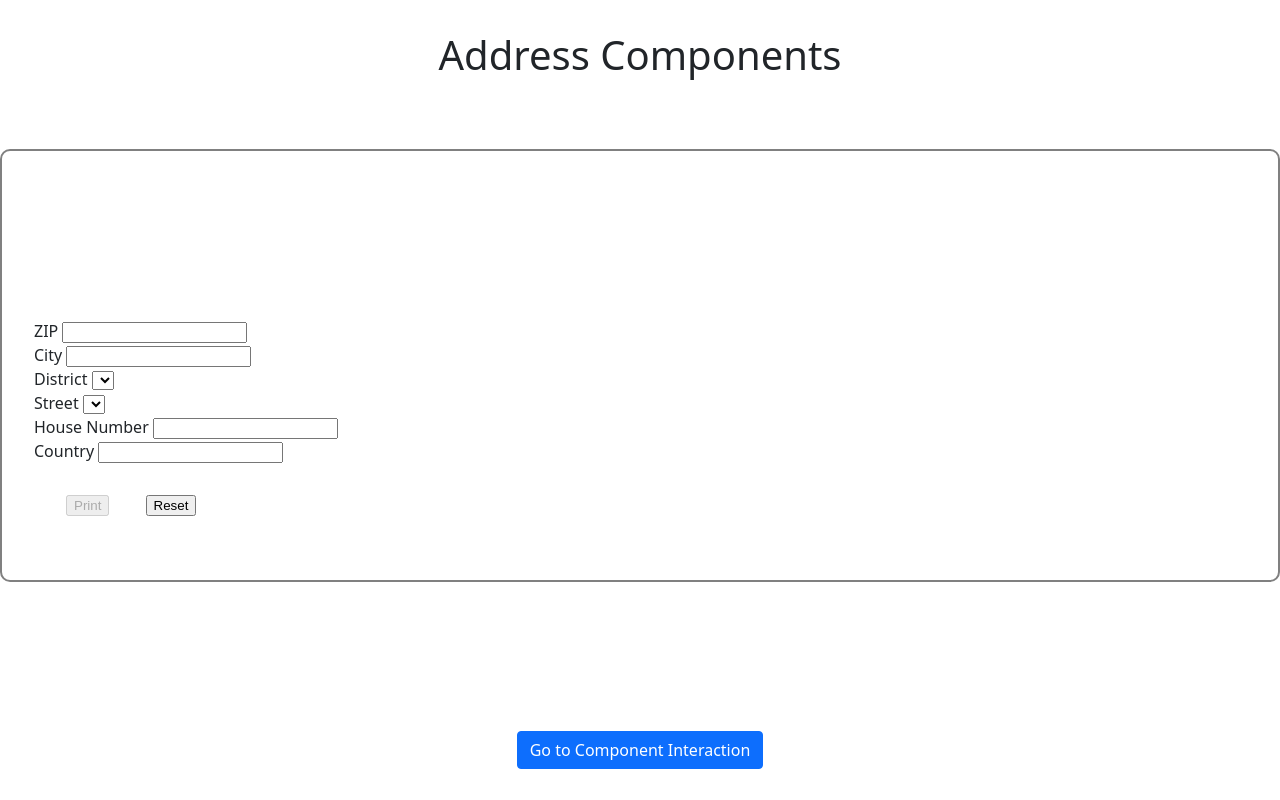
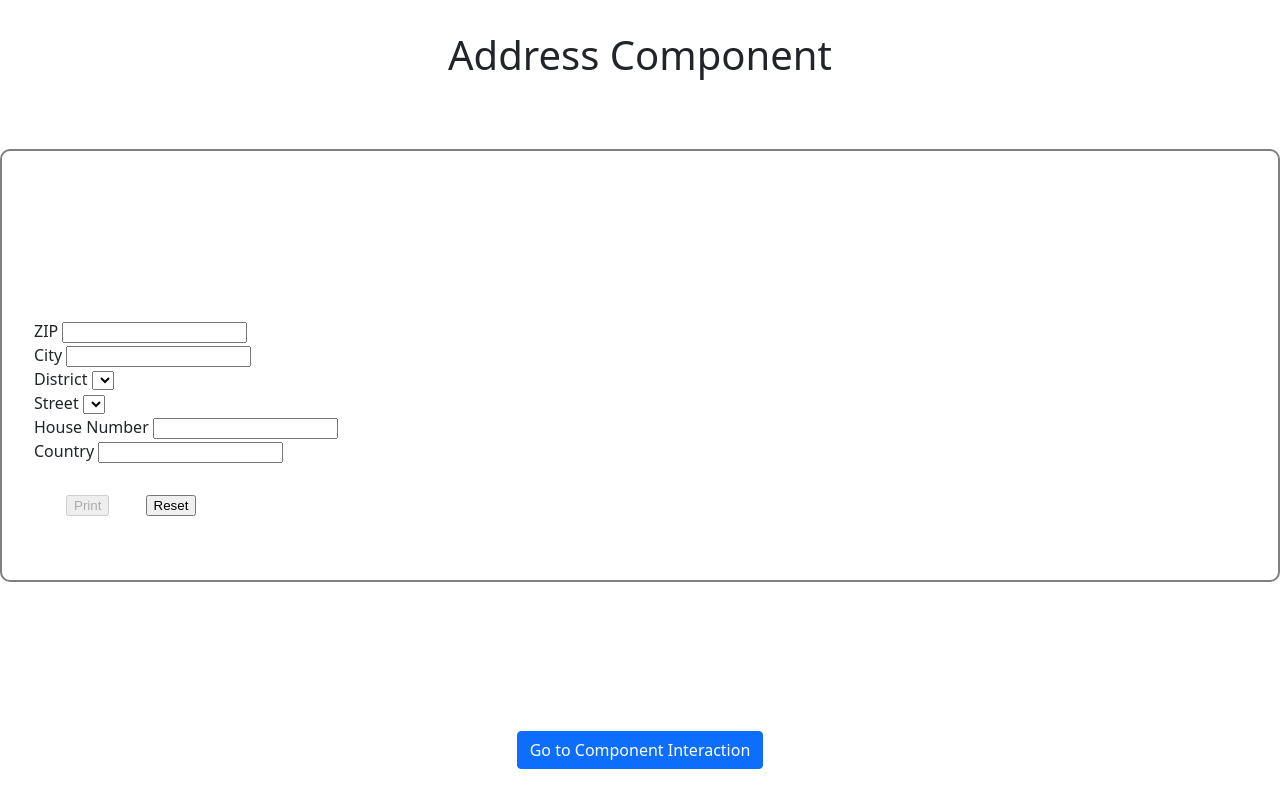
Before and after one commit to Elie-Soued/tech11, a website with bundled scripts: page index.html in a window 1280 px wide. Built offline with nearby package versions, Linux system fonts and the light colour scheme; files whose address does not match are found by name.

Commit message:
correct the title

```diff
--- a/index.html
+++ b/index.html
@@ -24,7 +24,7 @@
     </style>
   </head>
   <body>
-    <h1>Address Components</h1>
+    <h1>Address Component</h1>
     <app-address></app-address>
     <!-- <app-address></app-address> -->
     <br />
```
